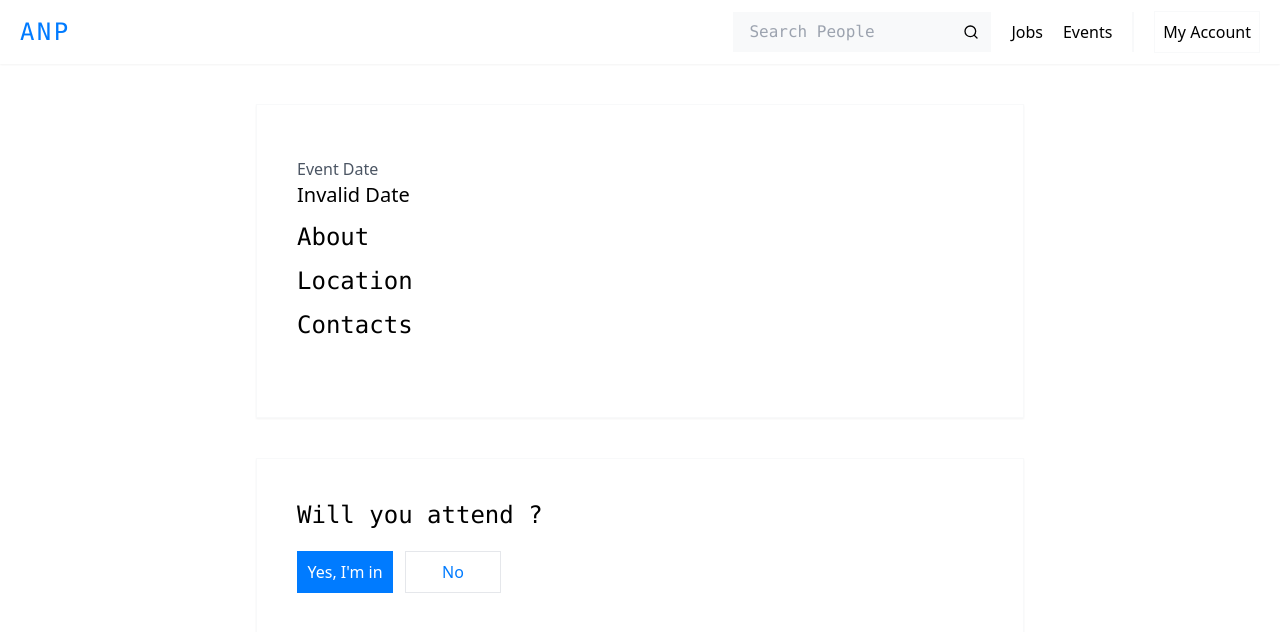
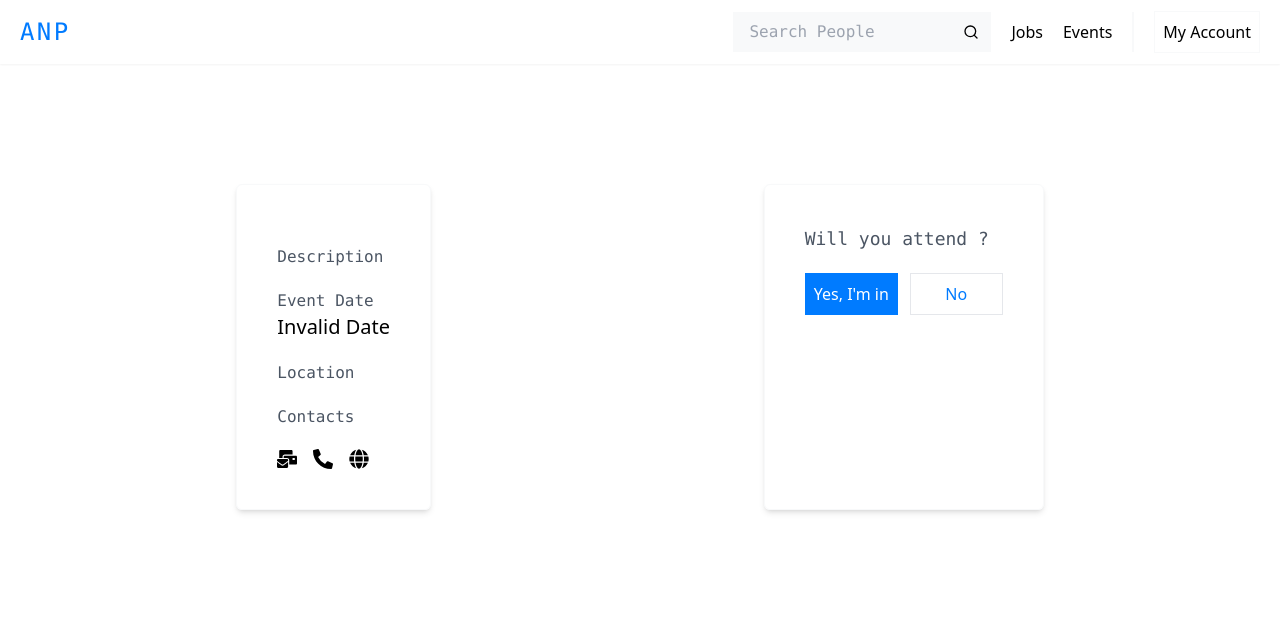
Before and after one commit to rahulkrishna10/Alumni-Network-Portal, a React (Create React App) app in the folder client/: page /alumni/event/1 in a window 1280 px wide. Shown: the top 632 px of the page. Built offline with nearby package versions, Linux system fonts and the light colour scheme; no server answers; sample sign-in values are in the browser's storage.

Commit message:
Updated EventPage

```diff
--- a/client/src/pages/EventPage.js
+++ b/client/src/pages/EventPage.js
@@ -1,6 +1,7 @@
 import axios from "axios";
 import React, { useEffect, useState, useContext } from "react";
 import { useParams } from "react-router-dom";
+import { FaPhoneAlt, FaMailBulk, FaGlobe } from "react-icons/fa";
 import { AuthContext } from "../store/AuthContextProvider";
 import { Doughnut } from "react-chartjs-2";
 import { Chart, ArcElement, Tooltip, Legend } from "chart.js";
@@ -78,29 +79,34 @@ const EventPage = () => {
     day: "numeric",
   });
   return (
-    <>
-      <div className="m-10 w-[60%] mx-auto border border-[#F8F9FA] p-10 flex flex-col gap-3 shadow-sm">
-        <h1 className="text-3xl font-mono">{data.title}</h1>
+    <div className="flex gap-5 justify-around items-stretch m-20">
+      <div className="m-10 border border-[#F8F9FA] rounded-md p-10 flex flex-col gap-5 shadow-md">
+        <h1 className="text-4xl">{data.title}</h1>
         <div>
-          <h2 className="text-gray-600">Event Date</h2>
+          <h2 className="text-gray-600 font-mono">Description</h2>
+          <p className="text-xl">{data.description}</p>
+        </div>
+        <div>
+          <h2 className="text-gray-600 font-mono">Event Date</h2>
           <p className="text-xl">{formattedDate}</p>
         </div>
         <div>
-          <h2 className="text-2xl font-mono">About</h2>
-          <p>{data.description}</p>
+          <h2 className="text-gray-600 font-mono">Location</h2>
+          <p className="text-xl">{data.location}</p>
         </div>
-        <div>
-          <h2 className="text-2xl font-mono">Location</h2>
-          <p>{data.location}</p>
+        <h2 className="text-gray-600 font-mono">Contacts</h2>
+        <div className="flex gap-2 items-center">
+          <FaMailBulk className="text-xl" />
+          <p className="text-xl">{data.contactEmail}</p>
+          <FaPhoneAlt className="text-xl" />
+          <p className="text-xl">{data.contactPhone}</p>
+          <FaGlobe className="text-xl" />
+          <p className="text-xl">{data.registrationLink}</p>
         </div>
-        <h2 className="text-2xl font-mono">Contacts</h2>
-        <p>{data.contactEmail}</p>
-        <p>{data.contactPhone}</p>
-        <p>{data.registrationLink}</p>
       </div>
-      <div className="m-10 w-[60%] mx-auto border border-[#F8F9FA] p-10 flex justify-between gap-3 shadow-sm">
+      <div className="m-10 w-[25%] border border-[#F8F9FA] rounded-md p-10 flex flex-col gap-5 justify-between shadow-md">
         <div className="flex flex-col gap-5">
-          <h2 className="text-2xl font-mono">Will you attend ?</h2>
+          <h2 className="text-gray-600 font-mono text-lg">Will you attend ?</h2>
           <div className="flex gap-3">
             <button
               className="bg-[#007BFF] w-24 p-2 text-white"
@@ -117,13 +123,18 @@ const EventPage = () => {
           </div>
         </div>
         {rsvpChartData && (
-          <div className="w-[300px] h-[300px] border flex flex-col items-center border-[#F8F9FA] p-8 shadow-sm">
+          <div className="w-[300px] h-[300px] flex flex-col items-center p-8">
             <h1>RSVP Count</h1>
-            <Doughnut data={rsvpChartData} options={{ responsive: true }} />
+            <Doughnut
+              data={rsvpChartData}
+              options={{
+                responsive: true,
+              }}
+            />
           </div>
         )}
       </div>
-    </>
+    </div>
   );
 };
 
```
